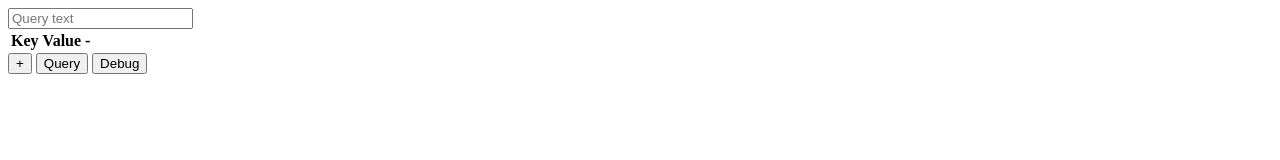
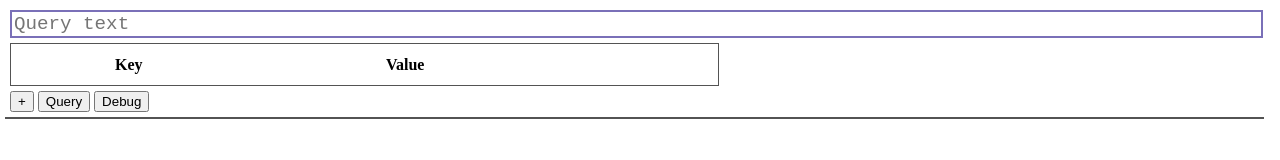
Before and after one commit to timoman7/YQLJS, a plain HTML site: page index.html in a window 1280 px wide. Drawn offline with nearby package versions, Linux system fonts and the light colour scheme; the site is published under a folder, as on GitHub Pages, so addresses that start at the root find nothing.

Commit message:
Upload to github

```diff
--- a/index.html
+++ b/index.html
@@ -3,7 +3,7 @@
   <head>
     <meta charset="utf-8">
     <title>YQL</title>
-    <link rel="stylesheet" href="/css/master.css">
+    <link rel="stylesheet" href="./css/master.css">
     <script src="https://code.jquery.com/jquery-3.3.1.min.js" charset="utf-8"></script>
     <script src="./js/YQLJS.js" charset="utf-8"></script>
   </head>
```
